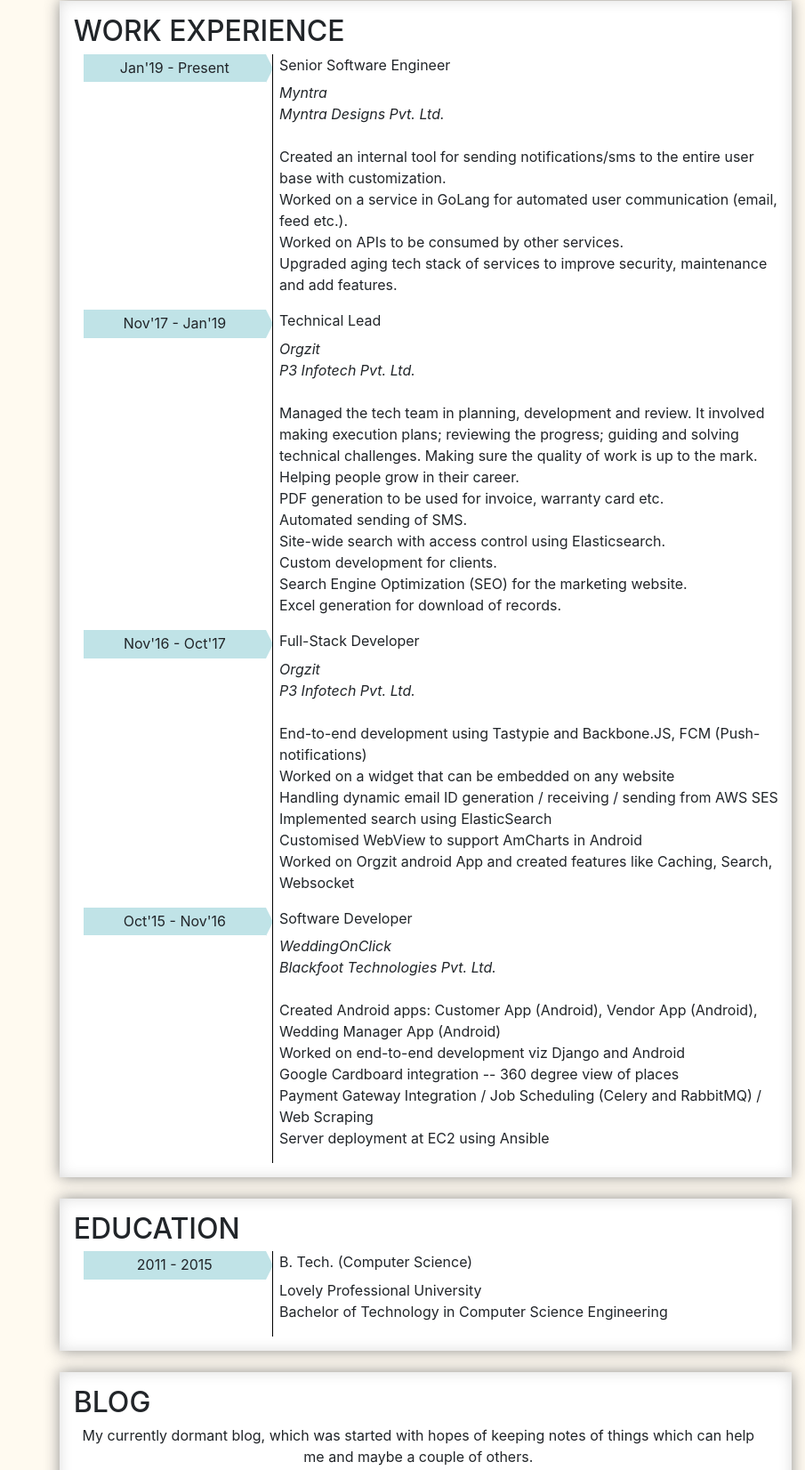
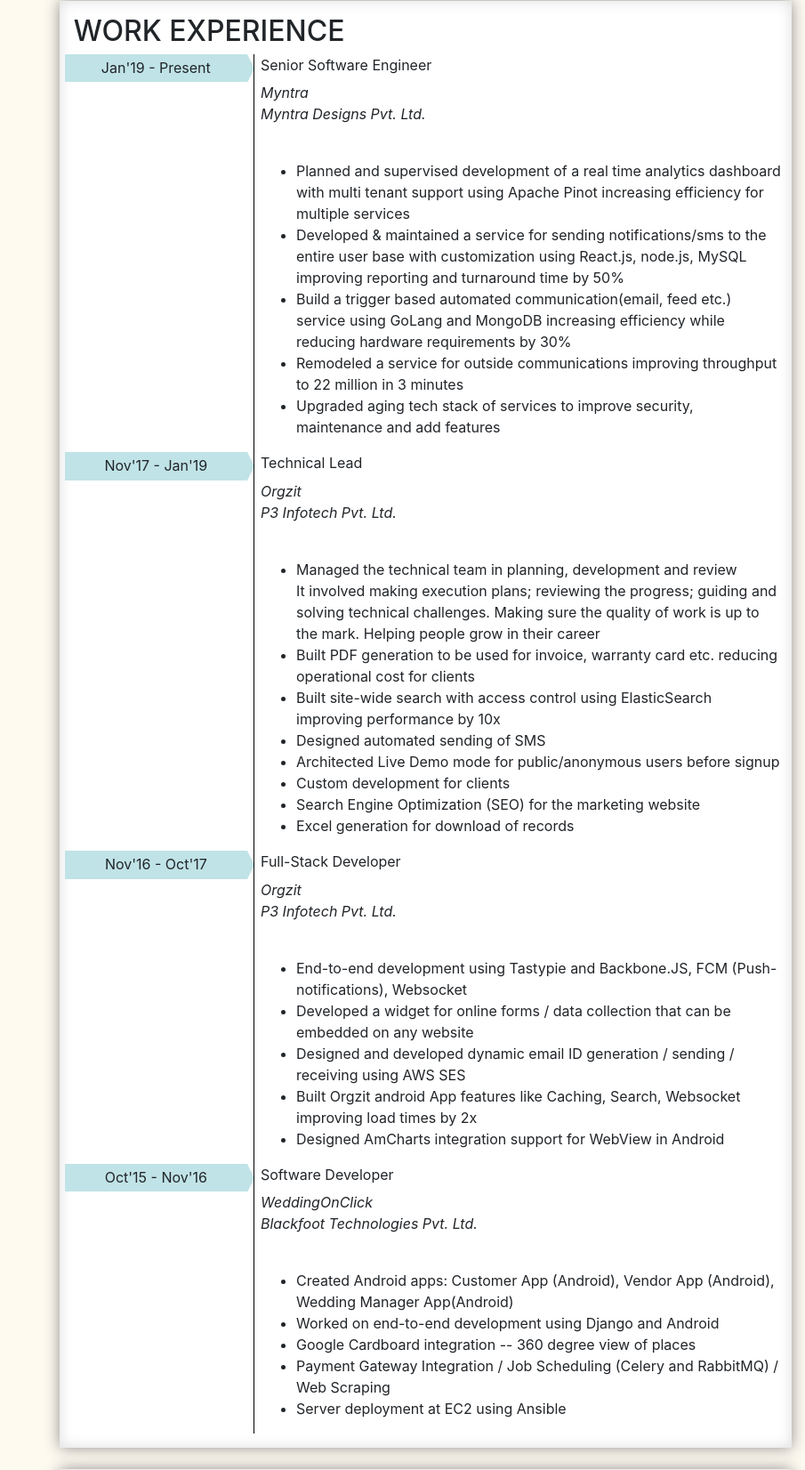
Before and after one commit to ishan1608/ishan1608, a website: page index.html in a window 1280 px wide. Shown: the part 803-2455 px from the top of the page at 89% size, without its empty margins (375-1280 px from the left). Drawn offline with Linux system fonts and the light colour scheme.

Commit message:
updated job experience

```diff
--- a/index.html
+++ b/index.html
@@ -213,10 +213,28 @@
                                     <div class="col-lg-9 ml-auto">
                                         <i>Myntra<br/>Myntra Designs Pvt. Ltd.</i><br/><br/>
 										<p>
-											Created an internal tool for sending notifications/sms to the entire user base with customization.<br/>
-											Worked on a service in GoLang for automated user communication (email, feed etc.).<br/>
-											Worked on APIs to be consumed by other services.<br/>
-											Upgraded aging tech stack of services to improve security, maintenance and add features.
+										<ul>
+											<li>Planned and supervised development of a real time analytics dashboard
+												with multi tenant support
+												using Apache Pinot increasing efficiency for multiple services
+											</li>
+											<li>Developed & maintained a service for sending notifications/sms to the
+												entire user base with
+												customization using React.js, node.js, MySQL improving reporting and
+												turnaround time by 50%
+											</li>
+											<li>Build a trigger based automated communication(email, feed etc.) service
+												using GoLang and
+												MongoDB increasing efficiency while reducing hardware requirements by
+												30%
+											</li>
+											<li>Remodeled a service for outside communications improving throughput to
+												22 million in 3 minutes
+											</li>
+											<li>Upgraded aging tech stack of services to improve security, maintenance
+												and add features
+											</li>
+										</ul>
 										</p>
                                     </div>
                                 </div>
@@ -230,15 +248,25 @@
                                     <div class="col-lg-9 ml-auto">
                                         <i>Orgzit<br/>P3 Infotech Pvt. Ltd.</i><br/><br/>
 										<p>
-                                            Managed the tech team in planning, development and review.
-                                            It involved making execution plans; reviewing the progress; guiding and solving technical challenges.
-                                            Making sure the quality of work is up to the mark. Helping people grow in their career.<br/>
-                                            PDF generation to be used for invoice, warranty card etc.<br/>
-                                            Automated sending of SMS.<br/>
-                                            Site-wide search with access control using Elasticsearch.<br/>
-                                            Custom development for clients.<br/>
-                                            Search Engine Optimization (SEO) for the marketing website.<br/>
-                                            Excel generation for download of records.
+										<ul>
+											<li>Managed the technical team in planning, development and review<br/>
+												It involved making execution plans; reviewing the progress; guiding and
+												solving technical challenges.
+												Making sure the quality of work is up to the mark. Helping people grow
+												in their career
+											</li>
+											<li>Built PDF generation to be used for invoice, warranty card etc. reducing
+												operational cost for clients
+											</li>
+											<li>Built site-wide search with access control using ElasticSearch improving
+												performance by 10x
+											</li>
+											<li>Designed automated sending of SMS</li>
+											<li>Architected Live Demo mode for public/anonymous users before signup</li>
+											<li>Custom development for clients</li>
+											<li>Search Engine Optimization (SEO) for the marketing website</li>
+											<li>Excel generation for download of records</li>
+										</ul>
 										</p>
                                     </div>
                                 </div>
@@ -252,12 +280,21 @@
                                     <div class="col-lg-9 ml-auto">
                                         <i>Orgzit<br/>P3 Infotech Pvt. Ltd.</i><br/><br/>
 										<p>
-                                            End-to-end development using Tastypie and Backbone.JS, FCM (Push-notifications)<br/>
-                                            Worked on a widget that can be embedded on any website<br/>
-                                            Handling dynamic email ID generation / receiving / sending from AWS SES<br/>
-                                            Implemented search using ElasticSearch<br/>
-                                            Customised WebView to support AmCharts in Android<br/>
-                                            Worked on Orgzit android App and created features like Caching, Search, Websocket
+										<ul>
+											<li>End-to-end development using Tastypie and Backbone.JS, FCM
+												(Push-notifications), Websocket
+											</li>
+											<li>Developed a widget for online forms / data collection that can be
+												embedded on any website
+											</li>
+											<li>Designed and developed dynamic email ID generation / sending / receiving
+												using AWS SES
+											</li>
+											<li>Built Orgzit android App features like Caching, Search, Websocket
+												improving load times by 2x
+											</li>
+											<li>Designed AmCharts integration support for WebView in Android</li>
+										</ul>
 										</p>
                                     </div>
                                 </div>
@@ -271,11 +308,17 @@
                                     <div class="col-lg-9 ml-auto">
                                         <i>WeddingOnClick<br/>Blackfoot Technologies Pvt. Ltd.</i><br/><br/>
 										<p>
-                                            Created Android apps: Customer App (Android), Vendor App (Android), Wedding Manager App (Android)<br/>
-                                            Worked on end-to-end development viz Django and Android<br/>
-                                            Google Cardboard integration -- 360 degree view of places<br/>
-                                            Payment Gateway Integration / Job Scheduling (Celery and RabbitMQ) / Web Scraping<br/>
-                                            Server deployment at EC2 using Ansible
+										<ul>
+											<li>Created Android apps: Customer App (Android), Vendor App (Android),
+												Wedding Manager App(Android)
+											</li>
+											<li>Worked on end-to-end development using Django and Android</li>
+											<li>Google Cardboard integration -- 360 degree view of places</li>
+											<li>Payment Gateway Integration / Job Scheduling (Celery and RabbitMQ) / Web
+												Scraping
+											</li>
+											<li>Server deployment at EC2 using Ansible</li>
+										</ul>
 										</p>
                                     </div>
                                 </div>
@@ -340,7 +383,7 @@
                         <p>
                             Feel free to contact me in case of any question.
                         </p>
-                        <ul>
+                        <ul class="list-unstyled">
                             <li>
                                 Email: <a href="mailto:ishan1608@gmail.com">ishan1608@gmail.com</a>, <a href="mailto:ishan@ishan1608.space">ishan@ishan1608.space</a>
                             </li>
--- a/static/css/main.css
+++ b/static/css/main.css
@@ -43,7 +43,7 @@
 
 .timeline-box {
     position: relative;
-    left: 26px
+    left: 5px;
 }
 
 .timeline-box:after {
@@ -122,10 +122,6 @@
     color: #000000;
 }
 
-li {
-    list-style-type: none;
-}
-
 li a {
     color: #4d4d4d;
 }
```
Also changed, not shown: 1 other file. Lines whose indentation alone changed are shown as unchanged.
